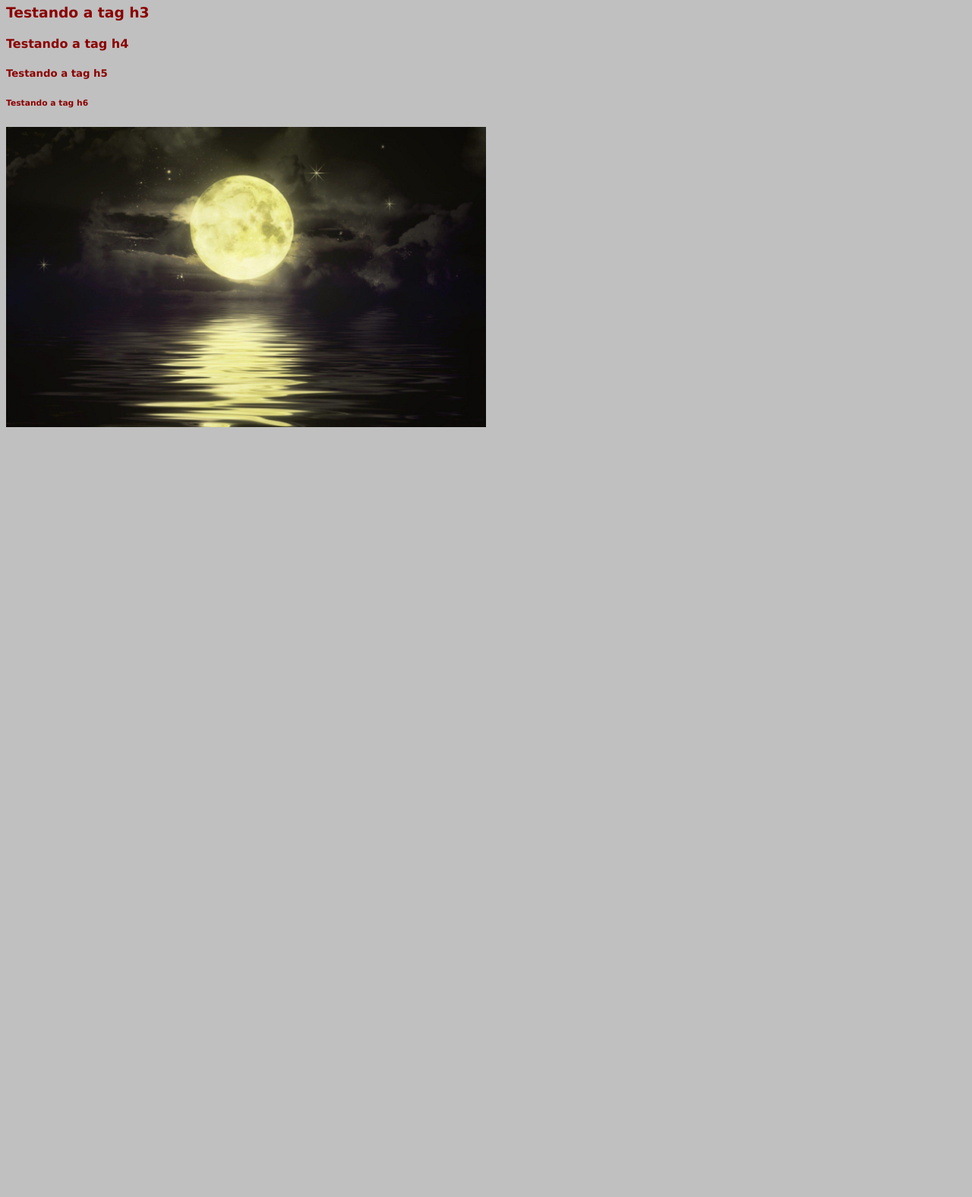
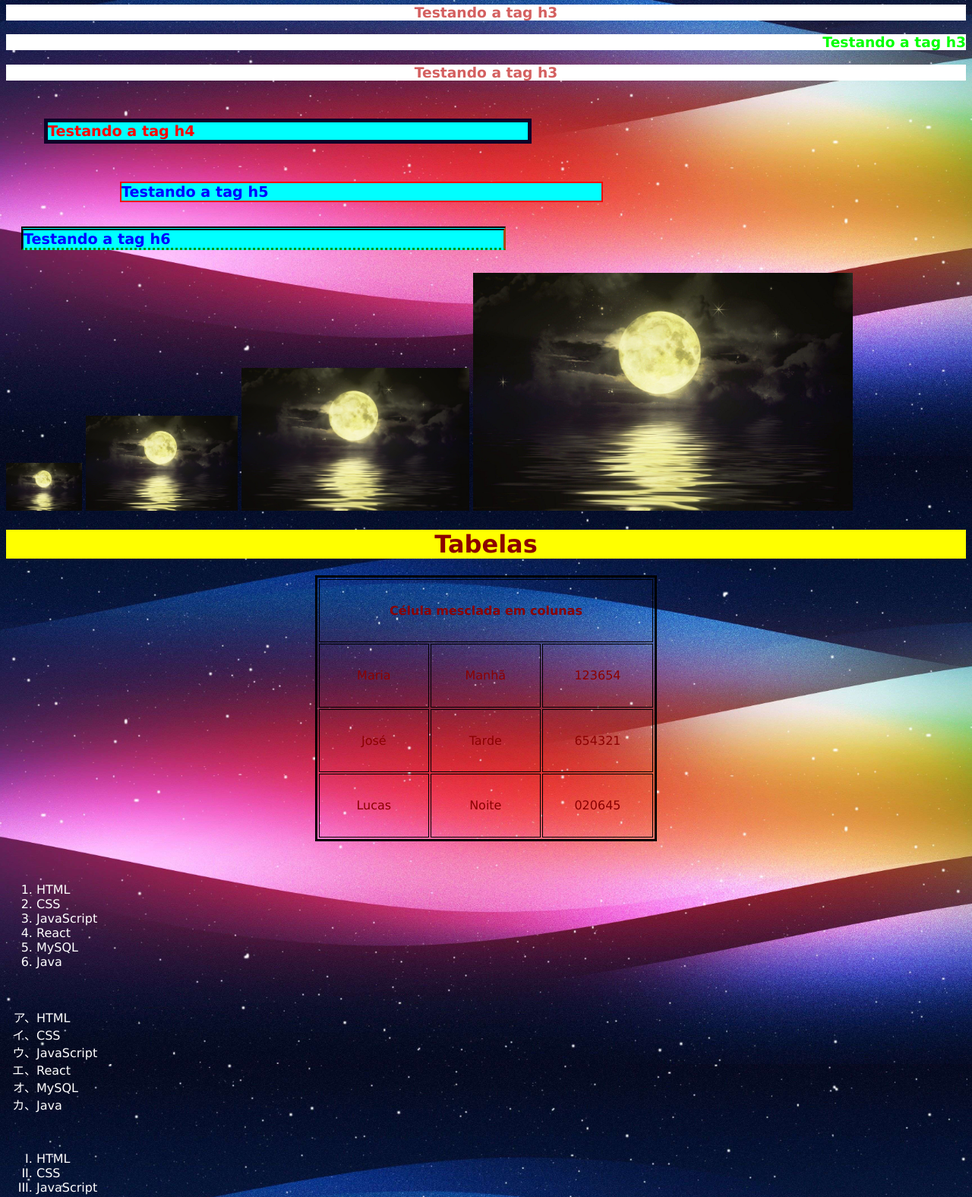
Before and after one commit to lucas-dos-santos-gomes/aulas-proa, a plain HTML site: page index.html in a window 1280 px wide. Shown: the part 200-1775 px from the top of the page at 76% size. Before the commit the page ends 800 px from the top, so only its background shows below. Drawn offline with Linux system fonts and the light colour scheme.

Commit message:
15.02.2023 - Vendo mais tag's e fazendo o CSS

```diff
--- a/index.html
+++ b/index.html
@@ -2,6 +2,9 @@
 <html>
     <head>
         <meta charset="UTF-8">
+        <meta http-equiv="X-UA-Compatible" content="IE=edge">
+        <meta name="viewport" content="width=device-width, initial-scale=1.0">
+
         <link rel="stylesheet" href="src/style.css">
 
         <title>Testando as primeiras tags</title>
@@ -13,11 +16,88 @@
         <p>A expressão Lorem ipsum em design gráfico e editoração é um texto padrão em latim utilizado na produção gráfica para preencher os espaços de texto em publicações (jornais, revistas, e sites) para testar e ajustar aspectos visuais (layout, tipografia, formatação, etc.) antes de utilizar conteúdo real. Também é utilizado em catálogos tipográficos, para demonstrar textos e títulos escritos com as fontes.</p>
 
         <h2>Testando a tag h2</h2>
+
         <h3>Testando a tag h3</h3>
+        <h3 class="titulo-diferente">Testando a tag h3</h3>
+        <h3>Testando a tag h3</h3>
+
         <h4>Testando a tag h4</h4>
         <h5>Testando a tag h5</h5>
         <h6>Testando a tag h6</h6>
 
-        <img src="src/img/lua.jpg" width="50%"/>
+        <img src="src/img/lua.jpg" class="img-pequena"/>
+        <img src="src/img/lua.jpg" class="img-media"/>
+        <img src="src/img/lua.jpg" class="img-grande"/>
+        <img src="src/img/lua.jpg" class="img-gigante"/>
+
+        <h1>Tabelas</h1>
+
+        <table>
+            <tr>
+                <th colspan="3">Célula mesclada em colunas</th>
+            </tr>
+
+            <tr>
+                <td>Maria</td>
+                <td>Manhã</td>
+                <td>123654</td>
+            </tr>
+
+            <tr>
+                <td>José</td>
+                <td>Tarde</td>
+                <td>654321</td>
+            </tr>
+
+            <tr>
+                <td>Lucas</td>
+                <td>Noite</td>
+                <td>020645</td>
+            </tr>
+        </table>
+
+        <br><br>
+
+        <ol type="1">
+            <li>HTML</li>
+            <li>CSS</li>
+            <li>JavaScript</li>
+            <li>React</li>
+            <li>MySQL</li>
+            <li>Java</li>
+        </ol>
+
+        <br>
+
+        <ol style="list-style-type: katakana">
+            <li>HTML</li>
+            <li>CSS</li>
+            <li>JavaScript</li>
+            <li>React</li>
+            <li>MySQL</li>
+            <li>Java</li>
+        </ol>
+
+        <br>
+
+        <ol type="I">
+            <li>HTML</li>
+            <li>CSS</li>
+            <li>JavaScript</li>
+            <li>React</li>
+            <li>MySQL</li>
+            <li>Java</li>
+        </ol>
+
+        <br>
+
+        <ul type="disc">
+            <li>HTML</li>
+            <li>CSS</li>
+            <li>JavaScript</li>
+            <li>React</li>
+            <li>MySQL</li>
+            <li>Java</li>
+        </ul>
     </body>
 </html>
--- a/src/style.css
+++ b/src/style.css
@@ -2,4 +2,89 @@ body {
     font-family: verdana;
     color: darkred;
     background-color: silver;
+    background-image: url(./img/fundo-aurora-boreal.jpg);
+    background-repeat: repeat; /* define se a imagem repete */
+    background-position: center bottom; /* posições x e y da imagem */
+    background-attachment: fixed; /* fixa a posição da imagem */
+    background-size: cover; /* adapta o tamanho da imagem para a tela ao todo */
 }
+
+h1,h3 {
+    text-align: center;
+}
+
+h1 {
+    background-color: yellow;
+}
+
+h3 {
+    background-color: #FFF;
+    color: #d46060;
+}
+
+.titulo-diferente {
+    text-align: end;
+    color: #00FF00;
+}
+
+h4, h5, h6 {
+    background-color: #0FF;
+    color: #0000FF;
+
+    width: 50%;
+    font-size: 1.2em;
+}
+
+h4 {
+    border: 5px;
+    border-style: solid;
+    border-color: #0E0328;
+    margin: 50px;
+    color: #F00;
+}
+
+h5 {
+    border: 2px solid #f00;
+    margin-left: 150px;
+}
+
+h6 {
+    border-top: 5px double #000;
+    border-right: 3px outset rgb(255, 106, 0);
+    border-bottom: 3px dotted #090;
+    border-left: 3px groove #0E0328;
+    margin: 10px 0 30px 20px;
+}
+
+.img-pequena {
+    width: 100px;
+}
+
+.img-media {
+    width: 200px;
+}
+
+.img-grande {
+    width: 300px;
+}
+
+.img-gigante {
+    width: 500px;
+}
+
+table {
+    width: 450px;
+    height: 350px;
+    border: 3px solid #000;
+    margin: auto;
+}
+
+th,td {
+    width: 150px;
+    border: 1px solid #000;
+    text-align: center;
+}
+
+li {
+    color: #FFF;
+}
```
Also changed, not shown: src/img/fundo-aurora-boreal.jpg (added).
